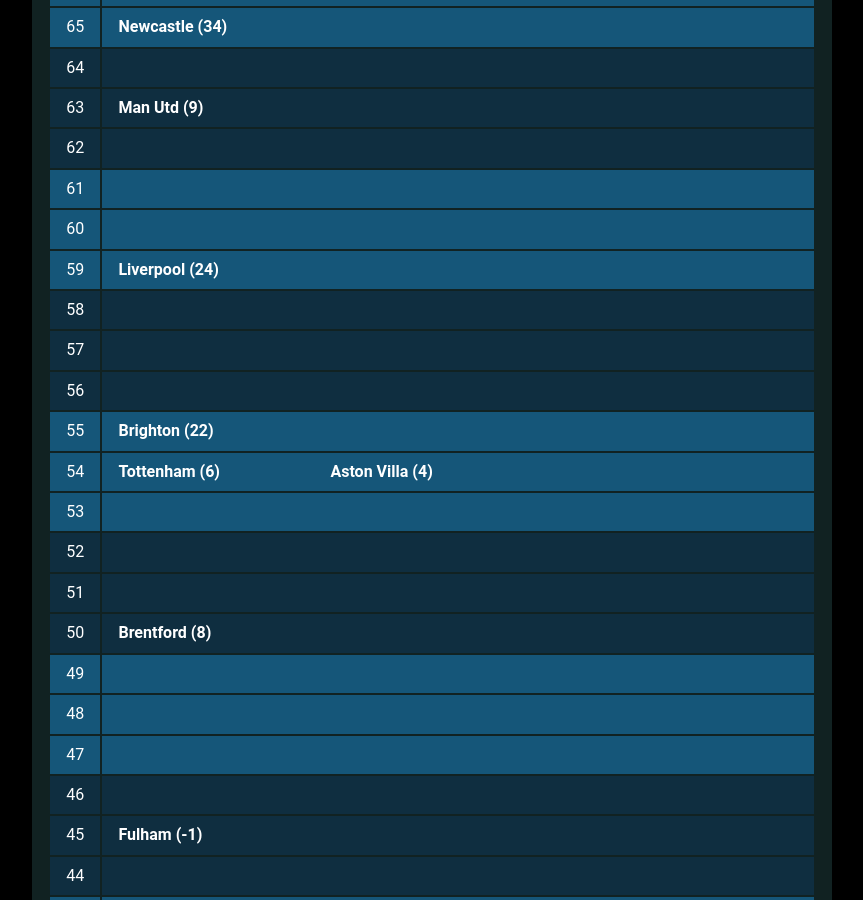
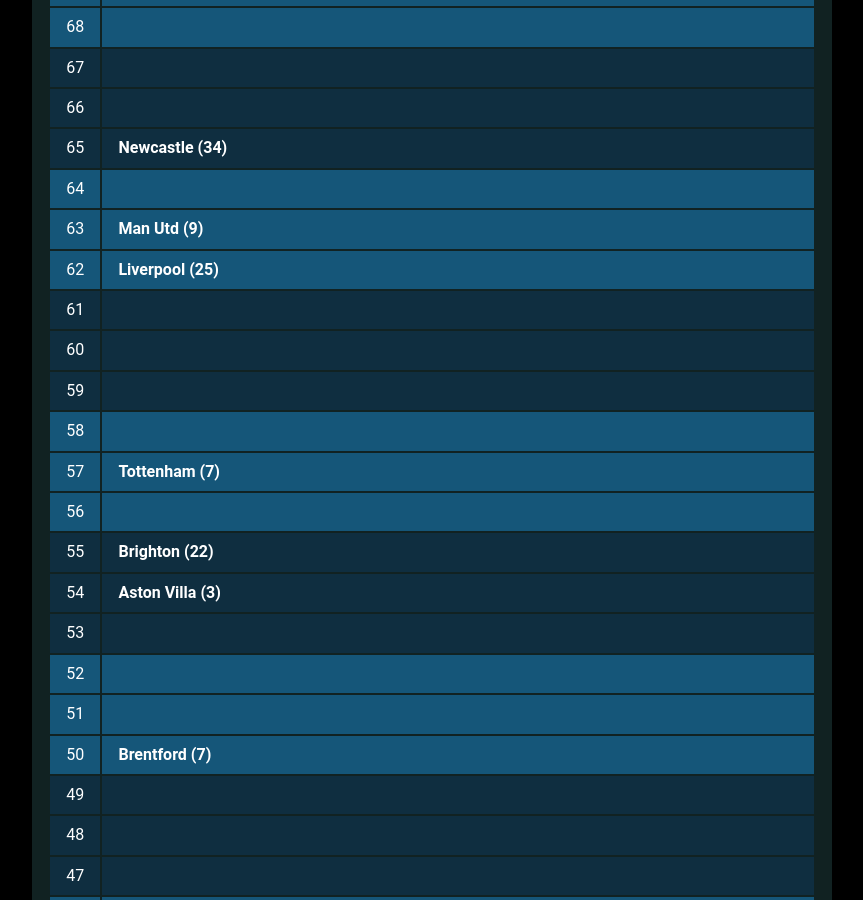
Before and after one commit to muru/muru.github.io, a Jekyll site: the page built from resources.md, in a window 1280 px wide and 900 px high, scrolled down 2043 px. Shown: the whole window, without its empty margins (208-1071 px from the left). Built offline with Jekyll 4.4.1, drawn with Linux system fonts in a browser that asks for light colours; some web fonts are replaced; some of the changed text lies outside the part shown.

Commit message:
updated cann-table: Sun  7 May 07:27:18 JST 2023

```diff
--- a/cann-table.html
+++ b/cann-table.html
@@ -1,304 +1,319 @@
 <table id="cann-table">
 <thead> <th> Pts </th> <th> Clubs (GD) </th> </thead>
 	<tr class="cann-row-1">
-		<td class="cann-point"> 79 </td>
+		<td class="cann-point"> 82 </td>
 		<td class="cann-clubs">
-			<span class="club-name"> Man City (57) </span>
+			<span class="club-name"> Man City (58) </span>
 		</td>
  	</tr>
 	<tr class="cann-row-1">
+		<td class="cann-point"> 81 </td>
+		<td class="cann-clubs">
+		</td>
+ 	</tr>
+	<tr class="cann-row-1">
+		<td class="cann-point"> 80 </td>
+		<td class="cann-clubs">
+		</td>
+ 	</tr>
+	<tr class="cann-row-2">
+		<td class="cann-point"> 79 </td>
+		<td class="cann-clubs">
+		</td>
+ 	</tr>
+	<tr class="cann-row-2">
 		<td class="cann-point"> 78 </td>
 		<td class="cann-clubs">
 			<span class="club-name"> Arsenal (42) </span>
 		</td>
  	</tr>
-	<tr class="cann-row-1">
+	<tr class="cann-row-2">
 		<td class="cann-point"> 77 </td>
 		<td class="cann-clubs">
 		</td>
  	</tr>
-	<tr class="cann-row-2">
+	<tr class="cann-row-1">
 		<td class="cann-point"> 76 </td>
 		<td class="cann-clubs">
 		</td>
  	</tr>
-	<tr class="cann-row-2">
+	<tr class="cann-row-1">
 		<td class="cann-point"> 75 </td>
 		<td class="cann-clubs">
 		</td>
  	</tr>
-	<tr class="cann-row-2">
+	<tr class="cann-row-1">
 		<td class="cann-point"> 74 </td>
 		<td class="cann-clubs">
 		</td>
  	</tr>
-	<tr class="cann-row-1">
+	<tr class="cann-row-2">
 		<td class="cann-point"> 73 </td>
 		<td class="cann-clubs">
 		</td>
  	</tr>
-	<tr class="cann-row-1">
+	<tr class="cann-row-2">
 		<td class="cann-point"> 72 </td>
 		<td class="cann-clubs">
 		</td>
  	</tr>
-	<tr class="cann-row-1">
+	<tr class="cann-row-2">
 		<td class="cann-point"> 71 </td>
 		<td class="cann-clubs">
 		</td>
  	</tr>
-	<tr class="cann-row-2">
+	<tr class="cann-row-1">
 		<td class="cann-point"> 70 </td>
 		<td class="cann-clubs">
 		</td>
  	</tr>
-	<tr class="cann-row-2">
+	<tr class="cann-row-1">
 		<td class="cann-point"> 69 </td>
 		<td class="cann-clubs">
 		</td>
  	</tr>
-	<tr class="cann-row-2">
+	<tr class="cann-row-1">
 		<td class="cann-point"> 68 </td>
 		<td class="cann-clubs">
 		</td>
  	</tr>
-	<tr class="cann-row-1">
+	<tr class="cann-row-2">
 		<td class="cann-point"> 67 </td>
 		<td class="cann-clubs">
 		</td>
  	</tr>
-	<tr class="cann-row-1">
+	<tr class="cann-row-2">
 		<td class="cann-point"> 66 </td>
 		<td class="cann-clubs">
 		</td>
  	</tr>
-	<tr class="cann-row-1">
+	<tr class="cann-row-2">
 		<td class="cann-point"> 65 </td>
 		<td class="cann-clubs">
 			<span class="club-name"> Newcastle (34) </span>
 		</td>
  	</tr>
-	<tr class="cann-row-2">
+	<tr class="cann-row-1">
 		<td class="cann-point"> 64 </td>
 		<td class="cann-clubs">
 		</td>
  	</tr>
-	<tr class="cann-row-2">
+	<tr class="cann-row-1">
 		<td class="cann-point"> 63 </td>
 		<td class="cann-clubs">
 			<span class="club-name"> Man Utd (9) </span>
 		</td>
  	</tr>
+	<tr class="cann-row-1">
+		<td class="cann-point"> 62 </td>
+		<td class="cann-clubs">
+			<span class="club-name"> Liverpool (25) </span>
+		</td>
+ 	</tr>
 	<tr class="cann-row-2">
-		<td class="cann-point"> 62 </td>
+		<td class="cann-point"> 61 </td>
+		<td class="cann-clubs">
+		</td>
+ 	</tr>
+	<tr class="cann-row-2">
+		<td class="cann-point"> 60 </td>
+		<td class="cann-clubs">
+		</td>
+ 	</tr>
+	<tr class="cann-row-2">
+		<td class="cann-point"> 59 </td>
 		<td class="cann-clubs">
 		</td>
  	</tr>
 	<tr class="cann-row-1">
-		<td class="cann-point"> 61 </td>
+		<td class="cann-point"> 58 </td>
 		<td class="cann-clubs">
 		</td>
  	</tr>
 	<tr class="cann-row-1">
-		<td class="cann-point"> 60 </td>
+		<td class="cann-point"> 57 </td>
 		<td class="cann-clubs">
+			<span class="club-name"> Tottenham (7) </span>
 		</td>
  	</tr>
 	<tr class="cann-row-1">
-		<td class="cann-point"> 59 </td>
-		<td class="cann-clubs">
-			<span class="club-name"> Liverpool (24) </span>
-		</td>
- 	</tr>
-	<tr class="cann-row-2">
-		<td class="cann-point"> 58 </td>
+		<td class="cann-point"> 56 </td>
 		<td class="cann-clubs">
 		</td>
  	</tr>
 	<tr class="cann-row-2">
-		<td class="cann-point"> 57 </td>
-		<td class="cann-clubs">
-		</td>
- 	</tr>
-	<tr class="cann-row-2">
-		<td class="cann-point"> 56 </td>
-		<td class="cann-clubs">
-		</td>
- 	</tr>
-	<tr class="cann-row-1">
 		<td class="cann-point"> 55 </td>
 		<td class="cann-clubs">
 			<span class="club-name"> Brighton (22) </span>
 		</td>
  	</tr>
-	<tr class="cann-row-1">
+	<tr class="cann-row-2">
 		<td class="cann-point"> 54 </td>
 		<td class="cann-clubs">
-			<span class="club-name"> Tottenham (6) </span>
-			<span class="club-name"> Aston Villa (4) </span>
+			<span class="club-name"> Aston Villa (3) </span>
 		</td>
  	</tr>
-	<tr class="cann-row-1">
+	<tr class="cann-row-2">
 		<td class="cann-point"> 53 </td>
 		<td class="cann-clubs">
 		</td>
  	</tr>
-	<tr class="cann-row-2">
+	<tr class="cann-row-1">
 		<td class="cann-point"> 52 </td>
 		<td class="cann-clubs">
 		</td>
  	</tr>
-	<tr class="cann-row-2">
+	<tr class="cann-row-1">
 		<td class="cann-point"> 51 </td>
 		<td class="cann-clubs">
 		</td>
  	</tr>
-	<tr class="cann-row-2">
+	<tr class="cann-row-1">
 		<td class="cann-point"> 50 </td>
 		<td class="cann-clubs">
-			<span class="club-name"> Brentford (8) </span>
+			<span class="club-name"> Brentford (7) </span>
 		</td>
  	</tr>
-	<tr class="cann-row-1">
+	<tr class="cann-row-2">
 		<td class="cann-point"> 49 </td>
 		<td class="cann-clubs">
 		</td>
  	</tr>
-	<tr class="cann-row-1">
+	<tr class="cann-row-2">
 		<td class="cann-point"> 48 </td>
 		<td class="cann-clubs">
 		</td>
  	</tr>
-	<tr class="cann-row-1">
+	<tr class="cann-row-2">
 		<td class="cann-point"> 47 </td>
 		<td class="cann-clubs">
 		</td>
  	</tr>
-	<tr class="cann-row-2">
+	<tr class="cann-row-1">
 		<td class="cann-point"> 46 </td>
 		<td class="cann-clubs">
 		</td>
  	</tr>
-	<tr class="cann-row-2">
+	<tr class="cann-row-1">
 		<td class="cann-point"> 45 </td>
 		<td class="cann-clubs">
 			<span class="club-name"> Fulham (-1) </span>
 		</td>
  	</tr>
-	<tr class="cann-row-2">
+	<tr class="cann-row-1">
 		<td class="cann-point"> 44 </td>
 		<td class="cann-clubs">
 		</td>
  	</tr>
-	<tr class="cann-row-1">
+	<tr class="cann-row-2">
 		<td class="cann-point"> 43 </td>
 		<td class="cann-clubs">
 		</td>
  	</tr>
-	<tr class="cann-row-1">
+	<tr class="cann-row-2">
 		<td class="cann-point"> 42 </td>
+		<td class="cann-clubs">
+			<span class="club-name"> Chelsea (-5) </span>
+		</td>
+ 	</tr>
+	<tr class="cann-row-2">
+		<td class="cann-point"> 41 </td>
 		<td class="cann-clubs">
 		</td>
  	</tr>
 	<tr class="cann-row-1">
-		<td class="cann-point"> 41 </td>
+		<td class="cann-point"> 40 </td>
+		<td class="cann-clubs">
+			<span class="club-name"> Crystal Palace (-11) </span>
+			<span class="club-name"> Wolves (-20) </span>
+		</td>
+ 	</tr>
+	<tr class="cann-row-1">
+		<td class="cann-point"> 39 </td>
+		<td class="cann-clubs">
+			<span class="club-name"> Bournemouth (-30) </span>
+		</td>
+ 	</tr>
+	<tr class="cann-row-1">
+		<td class="cann-point"> 38 </td>
 		<td class="cann-clubs">
 		</td>
  	</tr>
 	<tr class="cann-row-2">
-		<td class="cann-point"> 40 </td>
+		<td class="cann-point"> 37 </td>
 		<td class="cann-clubs">
-			<span class="club-name"> Crystal Palace (-10) </span>
 		</td>
  	</tr>
 	<tr class="cann-row-2">
-		<td class="cann-point"> 39 </td>
+		<td class="cann-point"> 36 </td>
 		<td class="cann-clubs">
-			<span class="club-name"> Chelsea (-7) </span>
-			<span class="club-name"> Bournemouth (-28) </span>
 		</td>
  	</tr>
 	<tr class="cann-row-2">
-		<td class="cann-point"> 38 </td>
+		<td class="cann-point"> 35 </td>
 		<td class="cann-clubs">
 		</td>
  	</tr>
 	<tr class="cann-row-1">
-		<td class="cann-point"> 37 </td>
-		<td class="cann-clubs">
-			<span class="club-name"> Wolves (-21) </span>
-		</td>
- 	</tr>
-	<tr class="cann-row-1">
-		<td class="cann-point"> 36 </td>
-		<td class="cann-clubs">
-		</td>
- 	</tr>
-	<tr class="cann-row-1">
-		<td class="cann-point"> 35 </td>
-		<td class="cann-clubs">
-		</td>
- 	</tr>
-	<tr class="cann-row-2">
 		<td class="cann-point"> 34 </td>
 		<td class="cann-clubs">
 			<span class="club-name"> West Ham (-13) </span>
 		</td>
  	</tr>
-	<tr class="cann-row-2">
+	<tr class="cann-row-1">
 		<td class="cann-point"> 33 </td>
 		<td class="cann-clubs">
 		</td>
  	</tr>
-	<tr class="cann-row-2">
+	<tr class="cann-row-1">
 		<td class="cann-point"> 32 </td>
 		<td class="cann-clubs">
 		</td>
  	</tr>
-	<tr class="cann-row-1">
+	<tr class="cann-row-2">
 		<td class="cann-point"> 31 </td>
 		<td class="cann-clubs">
 		</td>
  	</tr>
-	<tr class="cann-row-1">
+	<tr class="cann-row-2">
 		<td class="cann-point"> 30 </td>
 		<td class="cann-clubs">
 			<span class="club-name"> Leicester (-13) </span>
-			<span class="club-name"> Leeds (-24) </span>
+			<span class="club-name"> Leeds (-25) </span>
 			<span class="club-name"> Nottm Forest (-32) </span>
 		</td>
  	</tr>
-	<tr class="cann-row-1">
+	<tr class="cann-row-2">
 		<td class="cann-point"> 29 </td>
 		<td class="cann-clubs">
 			<span class="club-name"> Everton (-25) </span>
 		</td>
  	</tr>
-	<tr class="cann-row-2">
+	<tr class="cann-row-1">
 		<td class="cann-point"> 28 </td>
 		<td class="cann-clubs">
 		</td>
  	</tr>
-	<tr class="cann-row-2">
+	<tr class="cann-row-1">
 		<td class="cann-point"> 27 </td>
 		<td class="cann-clubs">
 		</td>
  	</tr>
-	<tr class="cann-row-2">
+	<tr class="cann-row-1">
 		<td class="cann-point"> 26 </td>
 		<td class="cann-clubs">
 		</td>
  	</tr>
-	<tr class="cann-row-1">
+	<tr class="cann-row-2">
 		<td class="cann-point"> 25 </td>
 		<td class="cann-clubs">
 		</td>
  	</tr>
-	<tr class="cann-row-1">
+	<tr class="cann-row-2">
 		<td class="cann-point"> 24 </td>
 		<td class="cann-clubs">
 			<span class="club-name"> Southampton (-32) </span>
 		</td>
  	</tr>
 </table>
-<span id="cann-gen-note"> Generated on  Saturday, 06 May 2023 at 00:02 JST. </span>
+<span id="cann-gen-note"> Generated on  Sunday, 07 May 2023 at 07:27 JST. </span>
```
